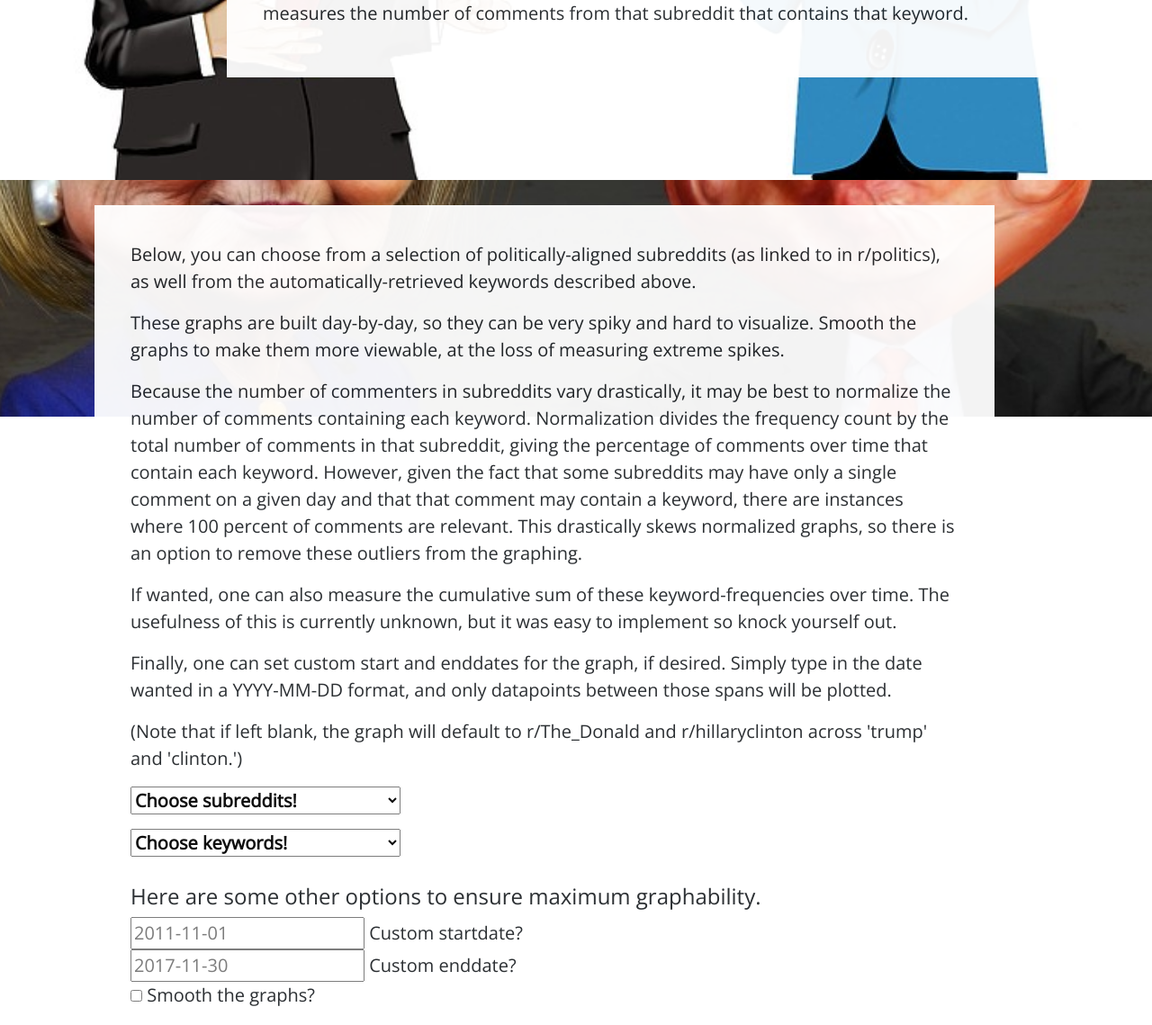
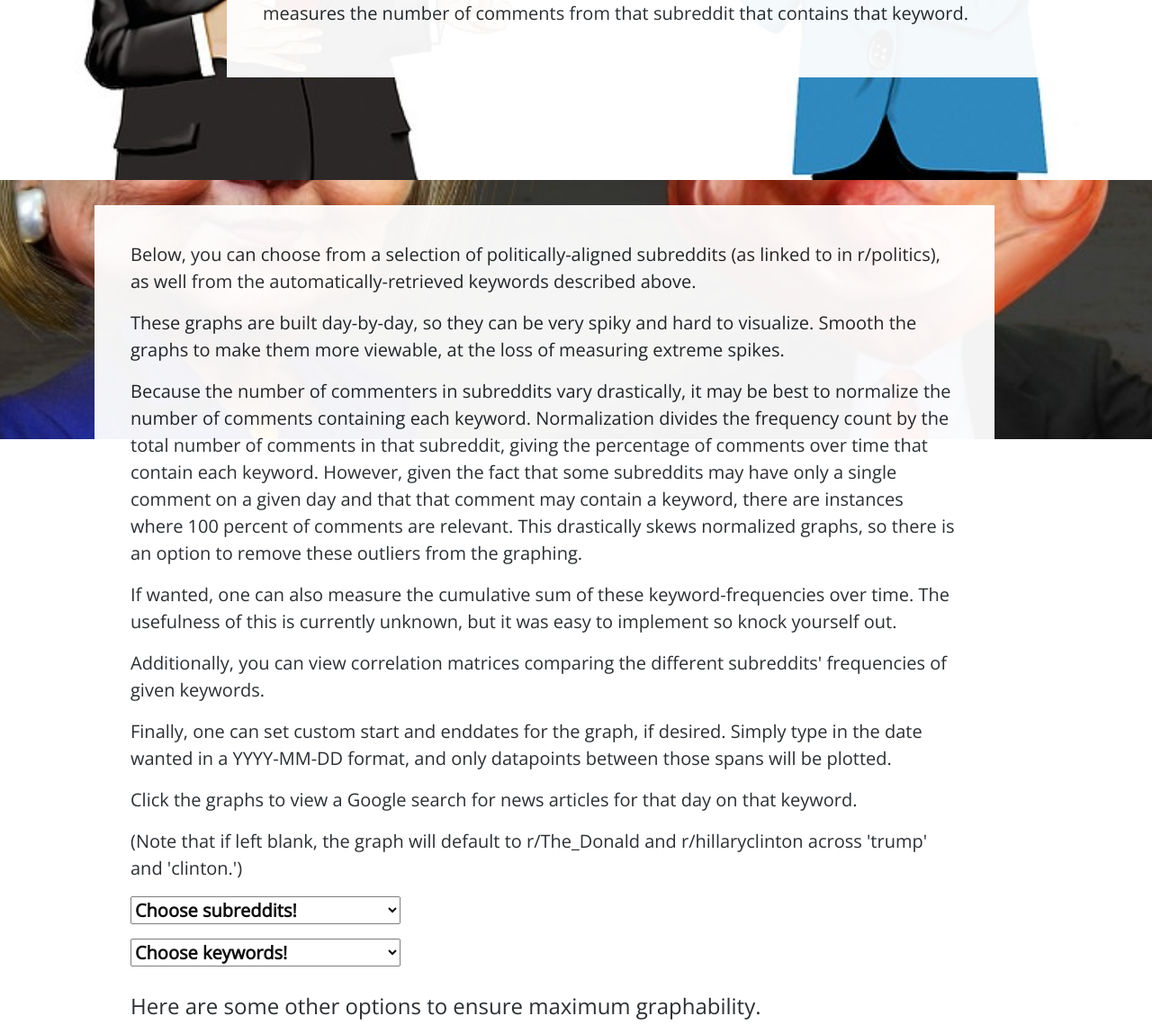
Before and after one commit to jayckaiser/DataIncubator-CapstoneProject, a Flask app: page /frequencies in a window 1280 px wide. Shown: the part 600-1739 px from the top of the page at 90% size. Run offline with Flask 2, Linux system fonts and the light colour scheme; some libraries are stand-ins or nearby versions.

Commit message:
More minor changes

```diff
--- a/GraphPlotting.py
+++ b/GraphPlotting.py
@@ -130,7 +130,9 @@ def smoothify(graphable_dataframes, smoothing_rate=10):
     return smoothed_dfs
 
 
-def make_dataframes_graphable(dataframe_list, subreddits=default_s, datetimestart=None, datetimeend=None, normalize=False, difference=False, cumsum=False, quantile=0.0, smooth=0.0, correlations=False):
+def make_dataframes_graphable(dataframe_list, subreddits=default_s, keywords=default_k,
+                              datetimestart=None, datetimeend=None, normalize=False, difference=False, cumsum=False,
+                              quantile=0.0, smooth=0.0, correlations=False):
     """
     Plot the frequency data into a graph, with many parameters for customization.
 
@@ -272,7 +274,7 @@ if __name__ == "__main__":
 
     difference = False
 
-    plot_these, corrs = make_dataframes_graphable(combined_df, subreddits,
+    plot_these, corrs = make_dataframes_graphable(combined_df, subreddits, keywords,
                                                    datetimestart=None,  #datetime(2016, 10, 1),
                                                    datetimeend=None,  #datetime(2017, 5, 30),
                                                    normalize=False,
--- a/templates/frequencies.html
+++ b/templates/frequencies.html
@@ -71,9 +71,15 @@ http://www.tooplate.com/view/2096-individual
                 If wanted, one can also measure the cumulative sum of these keyword-frequencies over time. The usefulness of this is currently unknown, but it was easy to implement so knock yourself out.
                 </p>
                 <p>
+                  Additionally, you can view correlation matrices comparing the different subreddits' frequencies of given keywords.
+                </p>
+
+                <p>
                 Finally, one can set custom start and enddates for the graph, if desired. Simply type in the date wanted in a YYYY-MM-DD format, and only datapoints between those spans will be plotted.
                 </p>
-
+                  <p>
+                    Click the graphs to view a Google search for news articles for that day on that keyword.
+                  </p>
                 <p>
                   (Note that if left blank, the graph will default to r/The_Donald and r/hillaryclinton across 'trump' and 'clinton.')
 
```
